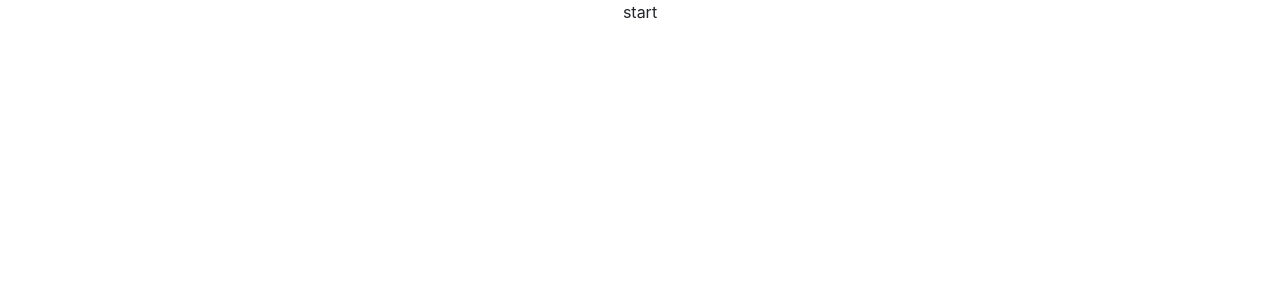
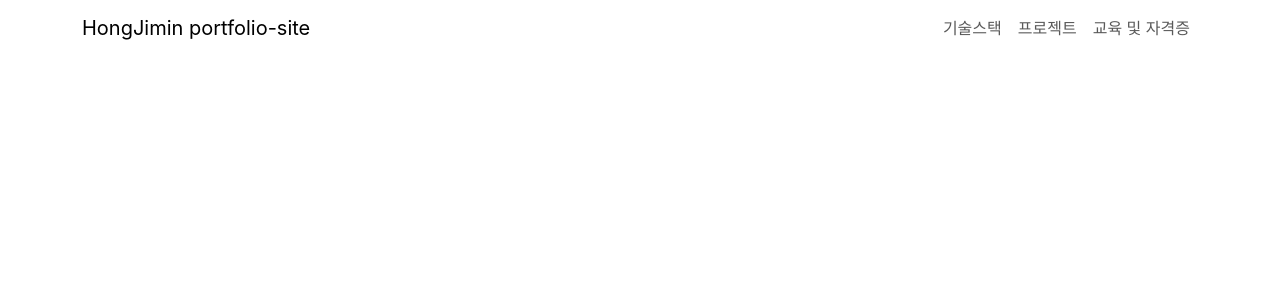
Before and after one commit to jiiminhong/portfolio-site, a React (Create React App) app: page / in a window 1280 px wide. Shown: the top 300 px of the page. Built offline with nearby package versions, Linux system fonts and the light colour scheme.

Commit message:
feat: navbar

```diff
--- a/src/App.js
+++ b/src/App.js
@@ -1,7 +1,18 @@
+import { Routes, Route } from "react-router-dom";
+
 import "./App.css";
+import NavBar from "./components/NavBar";
 
 const App = () => {
-  return <div className="App">start</div>;
+  return (
+    <div className="App">
+      <NavBar></NavBar>
+
+      {/* <Routes>
+        <Route></Route>
+      </Routes> */}
+    </div>
+  );
 };
 
 export default App;
--- /dev/null
+++ b/src/components/NavBar.js
@@ -0,0 +1,25 @@
+import React from "react";
+
+import { Navbar, Container, Nav, NavDropdown } from "react-bootstrap";
+
+const NavBar = () => {
+  return (
+    <div>
+      <Navbar collapseOnSelect expand="lg" className="">
+        <Container>
+          <Navbar.Brand href="/">HongJimin portfolio-site</Navbar.Brand>
+          <Navbar.Toggle aria-controls="responsive-navbar-nav" />
+          <Navbar.Collapse id="responsive-navbar-nav">
+            <Nav className="ms-auto">
+              <Nav.Link href="/tech">기술스택</Nav.Link>
+              <Nav.Link href="/project">프로젝트</Nav.Link>
+              <Nav.Link href="/edu">교육 및 자격증</Nav.Link>
+            </Nav>
+          </Navbar.Collapse>
+        </Container>
+      </Navbar>
+    </div>
+  );
+};
+
+export default NavBar;
```
